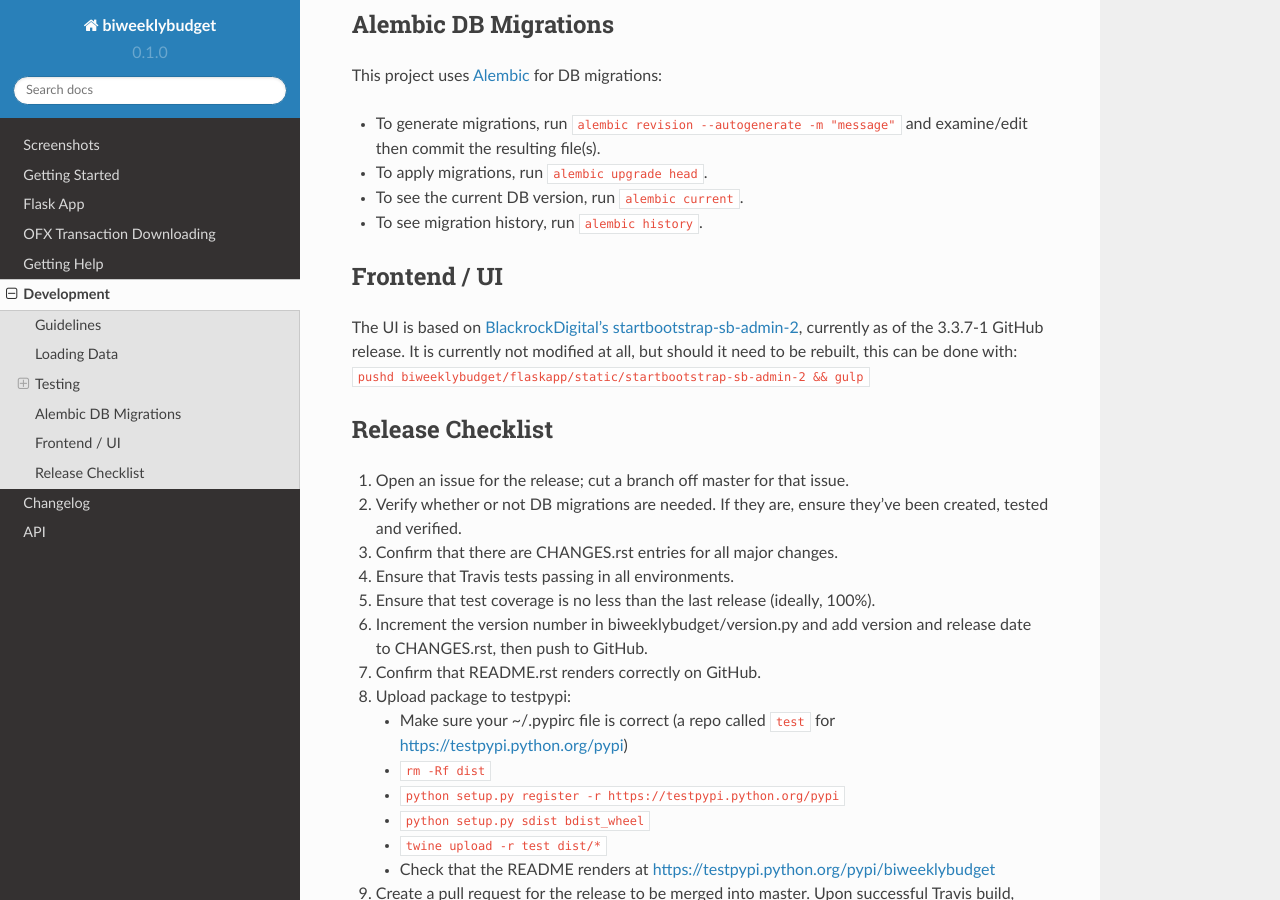
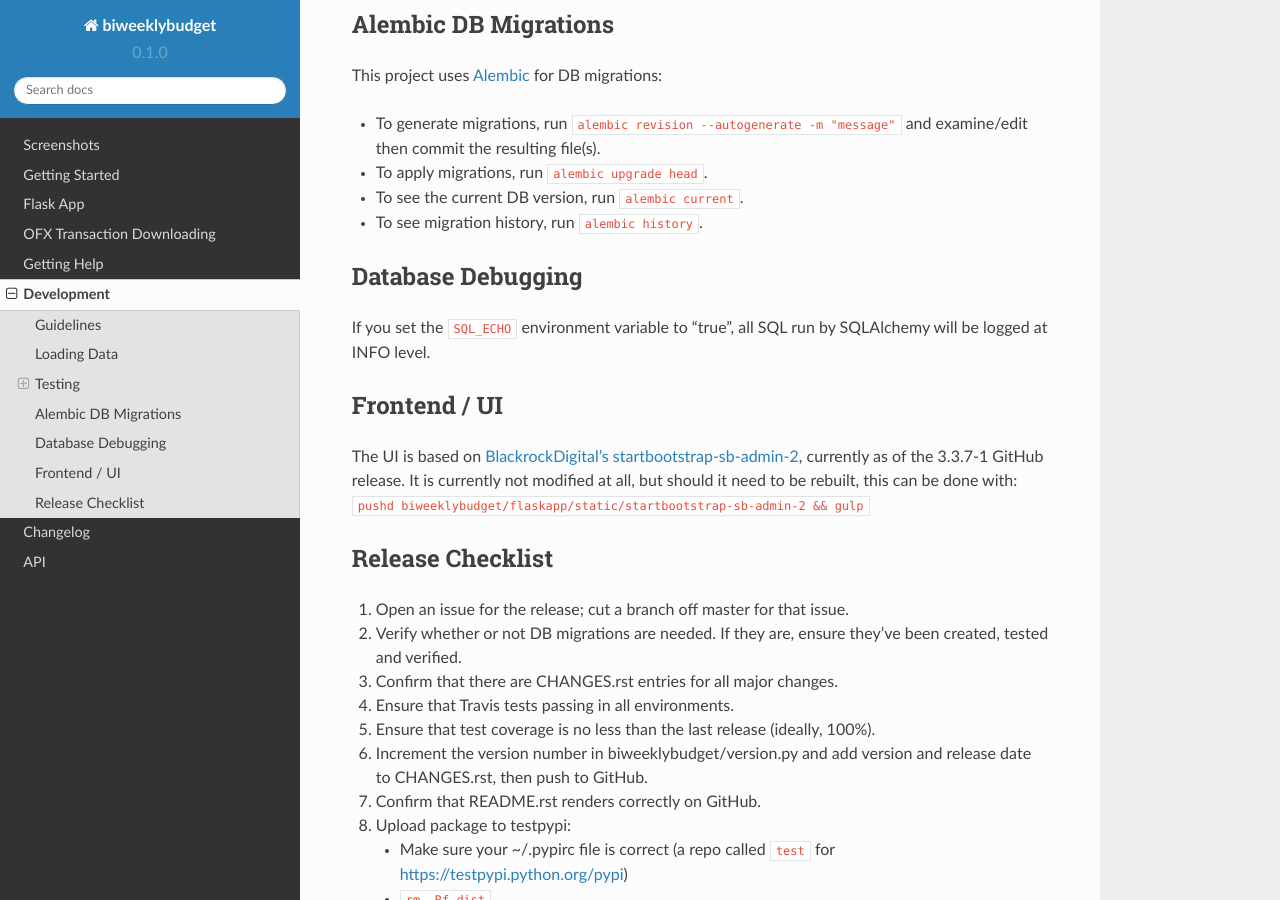
Before and after one commit to jantman/biweeklybudget, a Sphinx documentation site: the page built from docs/source/development.rst, in a window 1280 px wide and 900 px high, scrolled down 1868 px. Built offline with Sphinx 7.4.7 and the Read the Docs theme 2.0.0, drawn with Linux system fonts in a browser that asks for light colours.

Commit message:
add docs on SQL_ECHO

```diff
--- a/docs/source/development.rst
+++ b/docs/source/development.rst
@@ -88,6 +88,12 @@ for DB migrations:
 * To see the current DB version, run ``alembic current``.
 * To see migration history, run ``alembic history``.
 
+Database Debugging
+------------------
+
+If you set the ``SQL_ECHO`` environment variable to "true", all SQL run by
+SQLAlchemy will be logged at INFO level.
+
 Frontend / UI
 -------------
 
```
